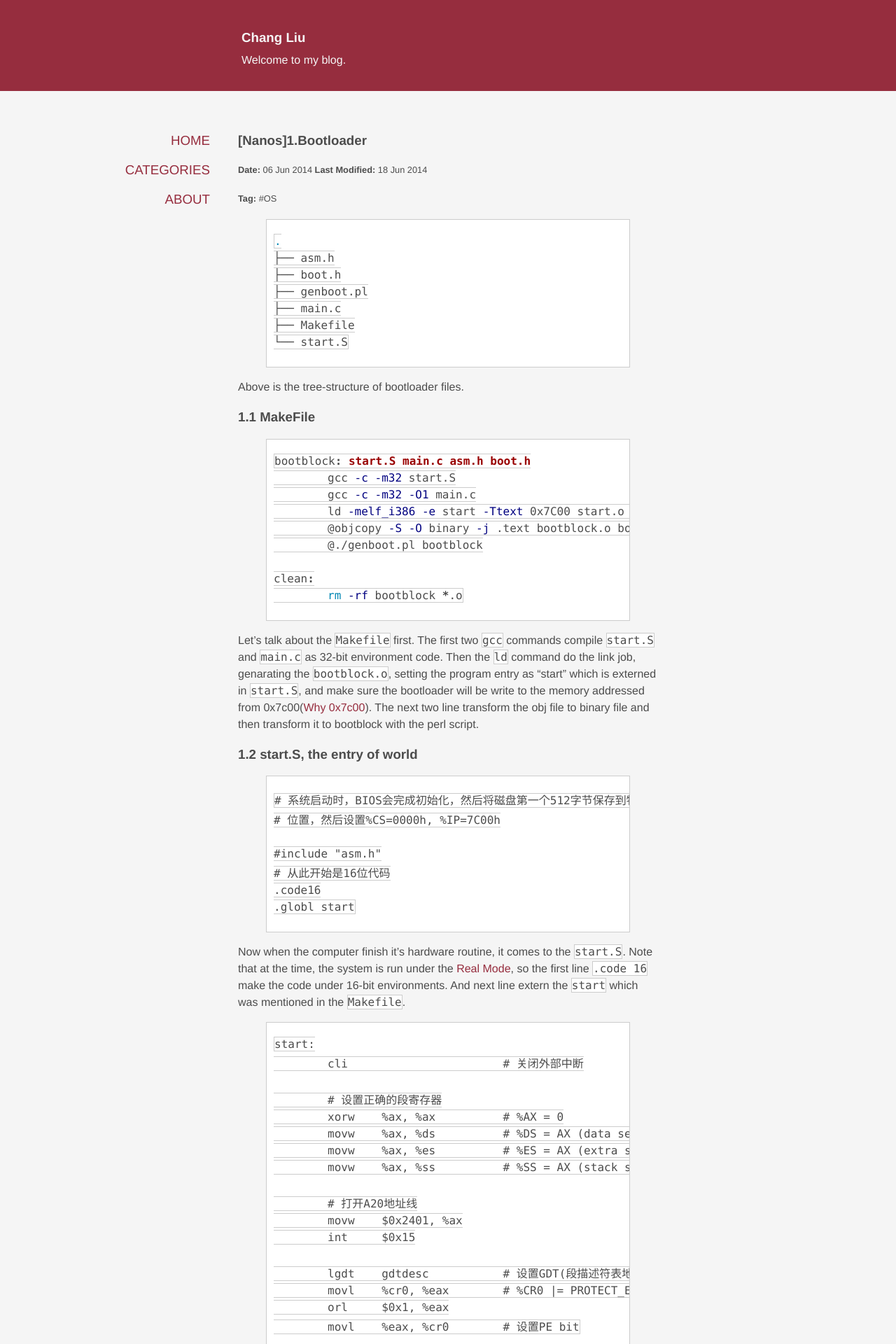
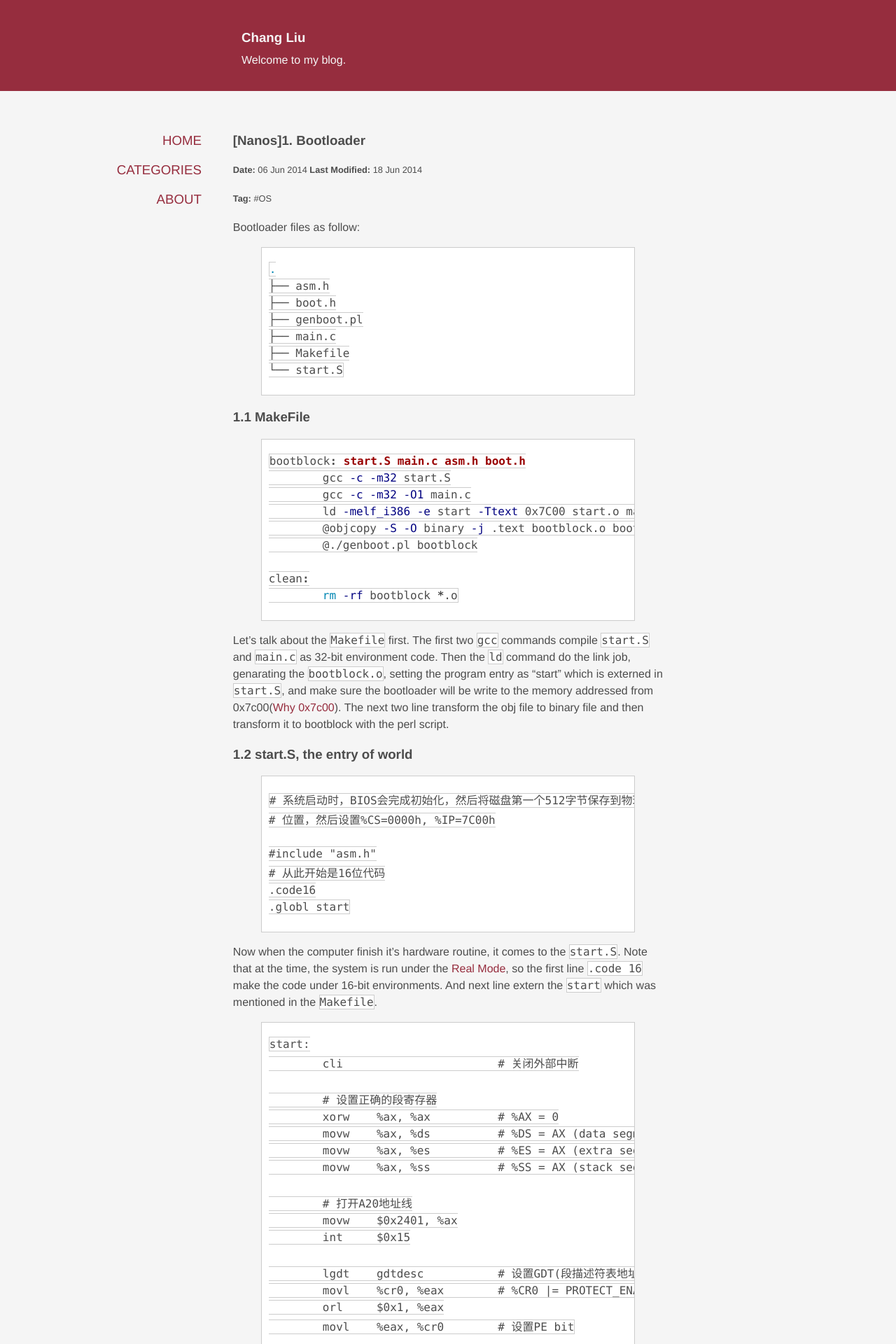
Before and after one commit to ChangLiuNJU/ChangLiuNJU.github.io, a Jekyll site: the page built from _posts/2014-06-06-Operating-System-Bootloader.md, in a window 1280 px wide. Shown: the top 1920 px of the page at 70% size. Built offline with Jekyll 4.4.1, drawn with Linux system fonts in a browser that asks for light colours; nearby versions of some CDN libraries.

```diff
--- a/_posts/2014-06-06-Operting-System-Bootloader.md
+++ b/_posts/2014-06-06-Operating-System-Bootloader.md
@@ -1,12 +1,14 @@
 ---
 layout: 	post
-title:  	"[Nanos]1.Bootloader"
+title:  	"[Nanos]1. Bootloader"
 date:   	2014-06-06 03:00:00-0000
 modified:   2014-06-18 00:00:00-0000
 categories:
 - Operating System
 tags:		[OS]
 ---
+
+Bootloader files as follow:
 
 {% highlight Bash shell scripts %}
 .
@@ -17,8 +19,6 @@ tags:		[OS]
 ├── Makefile
 └── start.S
 {% endhighlight %}
-
-Above is the tree-structure of bootloader files.
 
 ###1.1 MakeFile
 
--- a/css/main.css
+++ b/css/main.css
@@ -24,10 +24,10 @@ body {
 #box {
 	margin: 20px auto;
 	text-align: left;
-	max-width: 1000px;
+	max-width: 80%;
 }
 #content {
-	width: 600px;
+	width: 60%;
 	padding : 20px 10px;
 	margin: 20px auto;
 	line-height: 1.5em;
```
Also changed, not shown: _draft/2014-10-27-Operating-System-Initialization.md (added, +54 -0 lines), _posts/2014-06-06-Operating-System-Introduction.md (renamed from _posts/2014-06-06-Operting-System-Introduction.md, +1 -1 lines).
